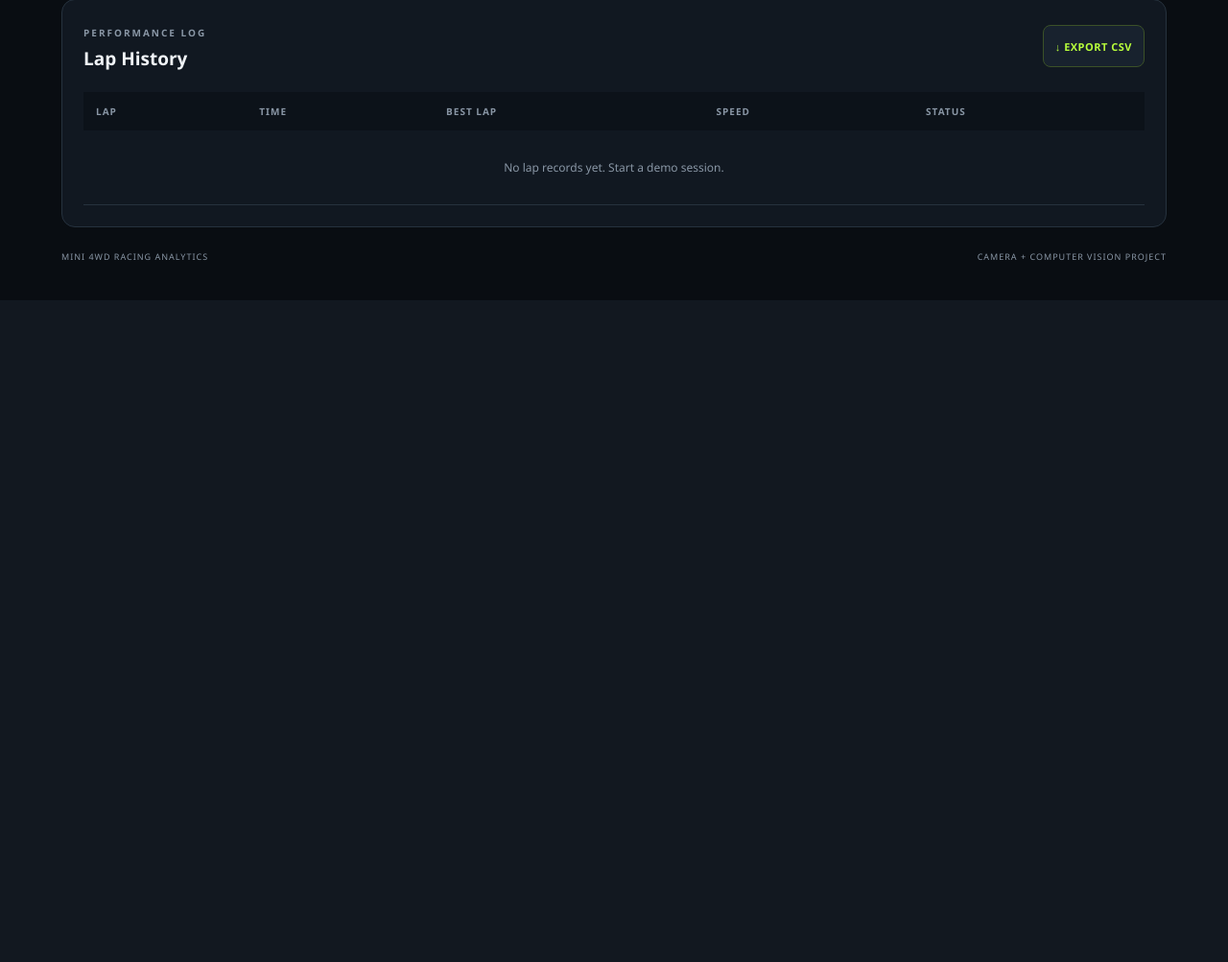
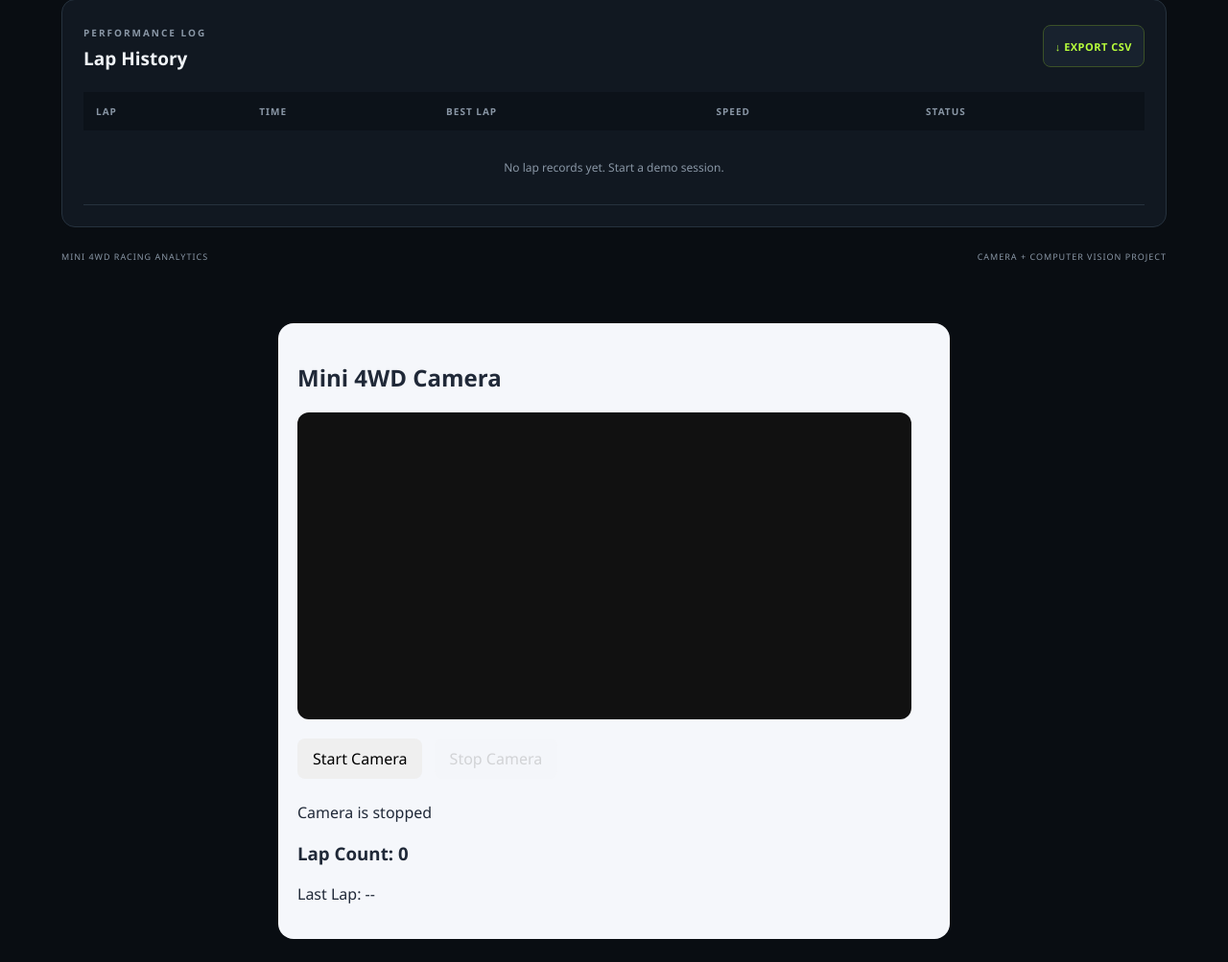
Before and after one commit to k026c1025-hash/mini_lap-timer, a Flask app: page / in a window 1280 px wide. Shown: the part 1123-2126 px from the top of the page at 96% size. Before the commit the page ends 1436 px from the top, so only its background shows below. Run offline with Flask 3, Linux system fonts and the light colour scheme.

Commit message:
Add browser camera panel to index.html

```diff
--- a/templates/index.html
+++ b/templates/index.html
@@ -187,5 +187,27 @@
     </main>
 
     <script src="{{ url_for('static', filename='script.js') }}"></script>
+    <section id="browser-camera-panel">
+  <h2>Mini 4WD Camera</h2>
+
+  <video
+    id="browserCamera"
+    autoplay
+    muted
+    playsinline
+    style="width:100%;max-width:640px;background:#111;border-radius:12px">
+  </video>
+
+  <canvas id="cameraCanvas" hidden></canvas>
+
+  <div>
+    <button id="startCamera">Start Camera</button>
+    <button id="stopCamera" disabled>Stop Camera</button>
+  </div>
+
+  <p id="cameraStatus">Camera is stopped</p>
+  <h3>Lap Count: <span id="browserLapCount">0</span></h3>
+  <p>Last Lap: <span id="browserLastLap">--</span></p>
+</section>
 </body>
 </html>
```
